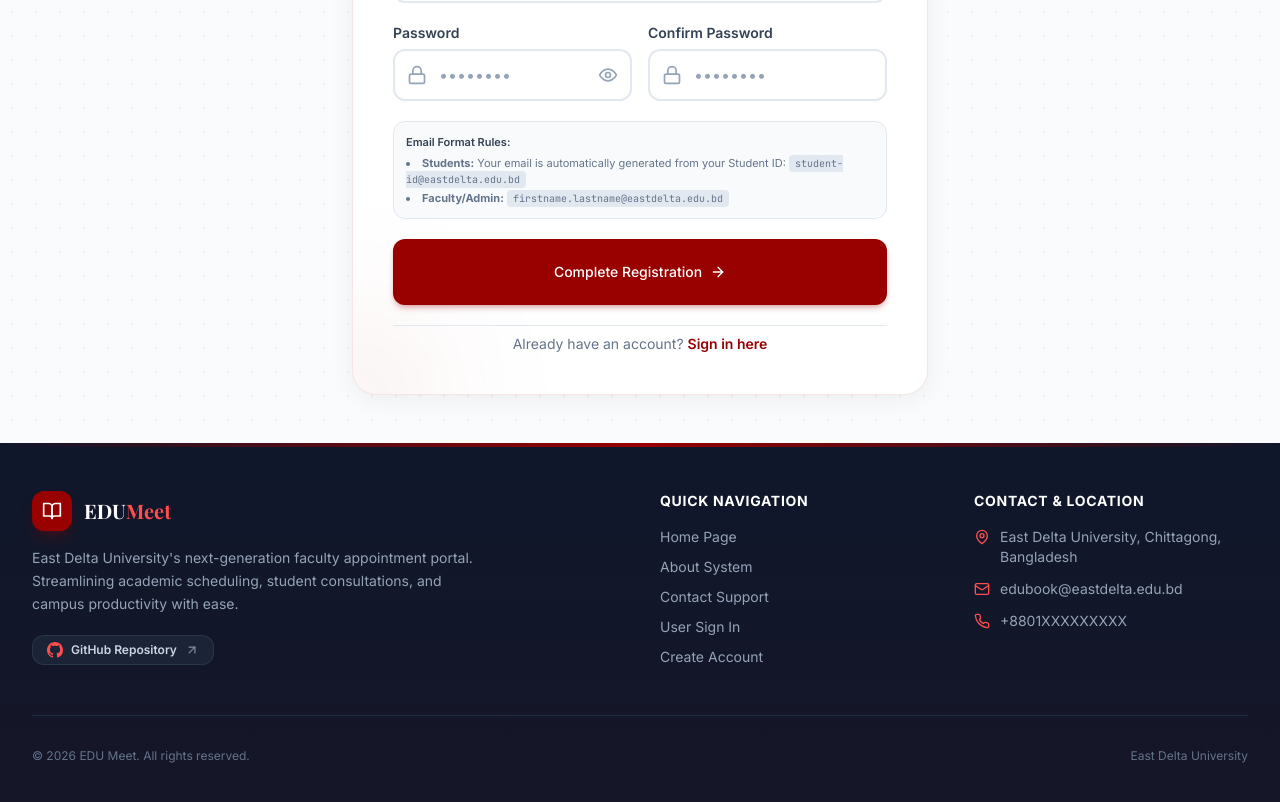
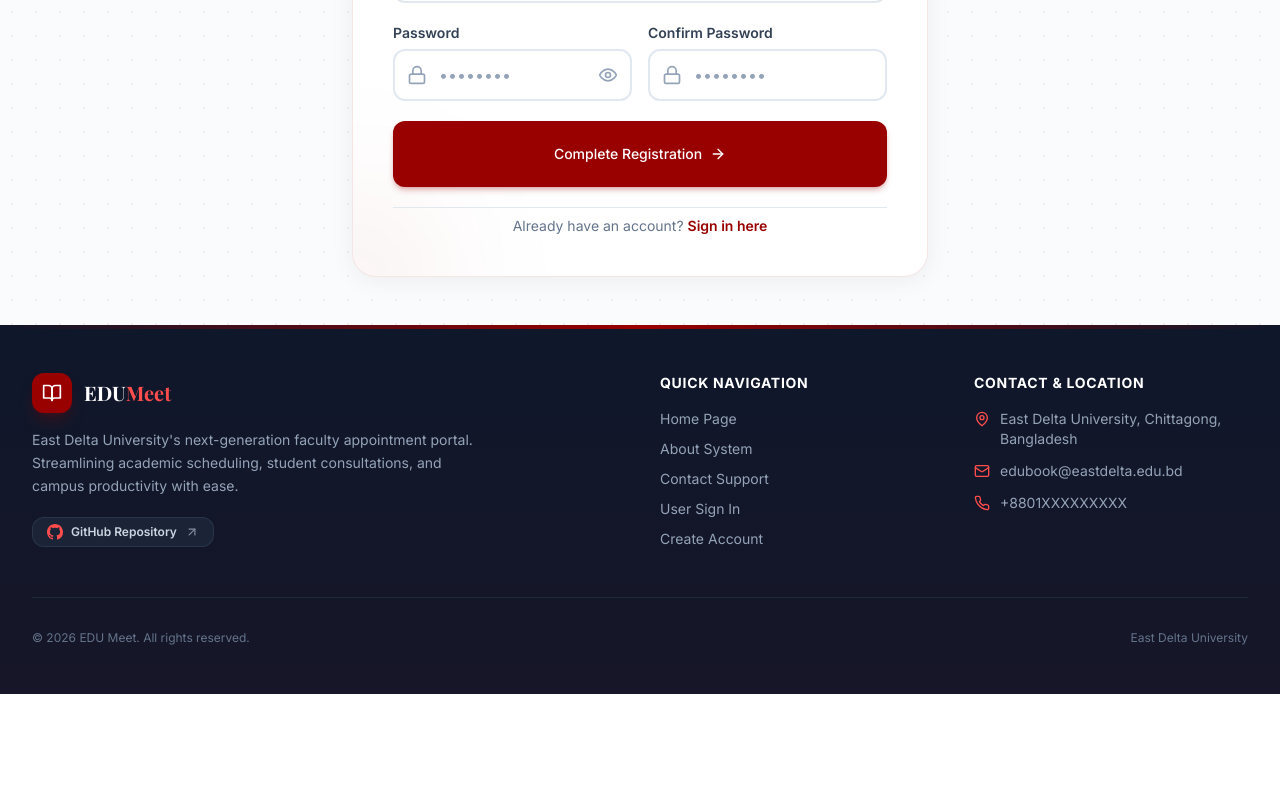
Before and after one commit to nibirch0wdhury/EDU-Faculty-Appointment-Booking-System, a React (Vite) app in the folder client/: page /register in a window 1280 px wide. Shown: the part 800-1602 px from the top of the page. After the commit the page ends 1494 px from the top, so only its background shows below. Built offline with nearby package versions, Linux system fonts and the light colour scheme; no server answers; the HTML template or start-up script is replaced by a standard one.

Commit message:
Enhance email validation for faculty/admin registration

```diff
--- a/client/src/components/auth/Register.jsx
+++ b/client/src/components/auth/Register.jsx
@@ -83,8 +83,9 @@ const Register = () => {
         return `Email must match your Student ID: ${formData.studentId}@eastdelta.edu.bd`;
       }
     } else if (role === 'faculty' || role === 'admin') {
-      if (!/^[a-zA-Z]+\.[a-zA-Z]+@eastdelta\.edu\.bd$/.test(email)) {
-        return 'Faculty/Admin emails must be in format: firstname.lastname@eastdelta.edu.bd';
+      const emailPrefix = email.split('@')[0];
+      if (!/[a-zA-Z]/.test(emailPrefix)) {
+        return 'Faculty/Admin email cannot be numbers-only before @; it must include at least one letter';
       }
     }
 
@@ -135,7 +136,7 @@ const Register = () => {
     if (role === 'student') {
       return 'Your email will be automatically generated from your Student ID';
     } else if (role === 'faculty' || role === 'admin') {
-      return 'Format: firstname.lastname@eastdelta.edu.bd';
+      return 'Use any @eastdelta.edu.bd email with at least one letter before @';
     }
     return '';
   };
@@ -268,7 +269,7 @@ const Register = () => {
                     onChange={handleEmailChange}
                     disabled={formData.role === 'student'}
                     className={`input-field pl-11 ${errors.email ? 'input-field-error' : ''} ${formData.role === 'student' ? 'bg-slate-100 dark:bg-slate-800/50 cursor-not-allowed' : ''}`}
-                    placeholder={formData.role === 'student' ? 'Auto-generated from Student ID' : 'john.doe@eastdelta.edu.bd'}
+                    placeholder={formData.role === 'student' ? 'Auto-generated from Student ID' : 'john12@eastdelta.edu.bd'}
                   />
                 </div>
                 <p className="mt-1 text-[10px] text-slate-400 dark:text-slate-500 flex items-center gap-1">
@@ -391,14 +392,6 @@ const Register = () => {
               </div>
             </div>
 
-            <div className="p-3 rounded-xl bg-slate-50 dark:bg-slate-800/50 border border-slate-200 dark:border-slate-700 text-[11px] text-slate-500 dark:text-slate-400">
-              <p className="font-semibold text-slate-700 dark:text-slate-300">Email Format Rules:</p>
-              <ul className="mt-1 space-y-0.5 list-disc list-inside">
-                <li><strong>Students:</strong> Your email is automatically generated from your Student ID: <code className="bg-slate-200 dark:bg-slate-700 px-1.5 py-0.5 rounded text-[10px]">student-id@eastdelta.edu.bd</code></li>
-                <li><strong>Faculty/Admin:</strong> <code className="bg-slate-200 dark:bg-slate-700 px-1.5 py-0.5 rounded text-[10px]">firstname.lastname@eastdelta.edu.bd</code></li>
-              </ul>
-            </div>
-
             <MagneticButton
               type="submit"
               disabled={loading}
```
Also changed, not shown: 1 other file (tests, documents, lock files or other folders).
